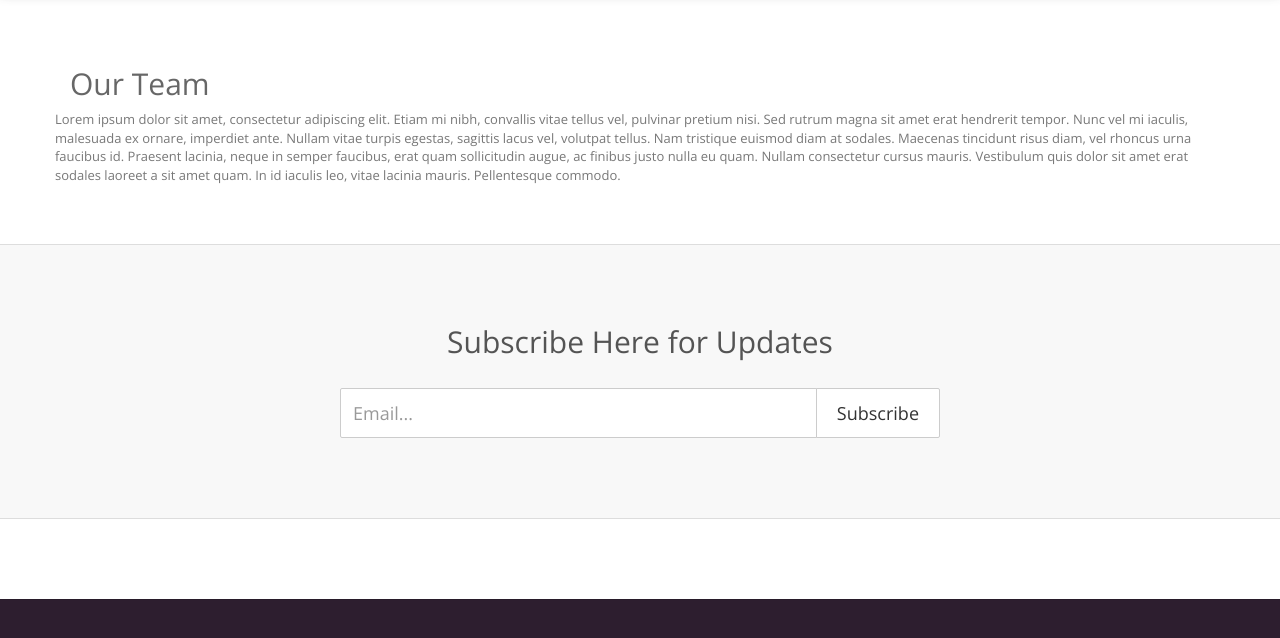
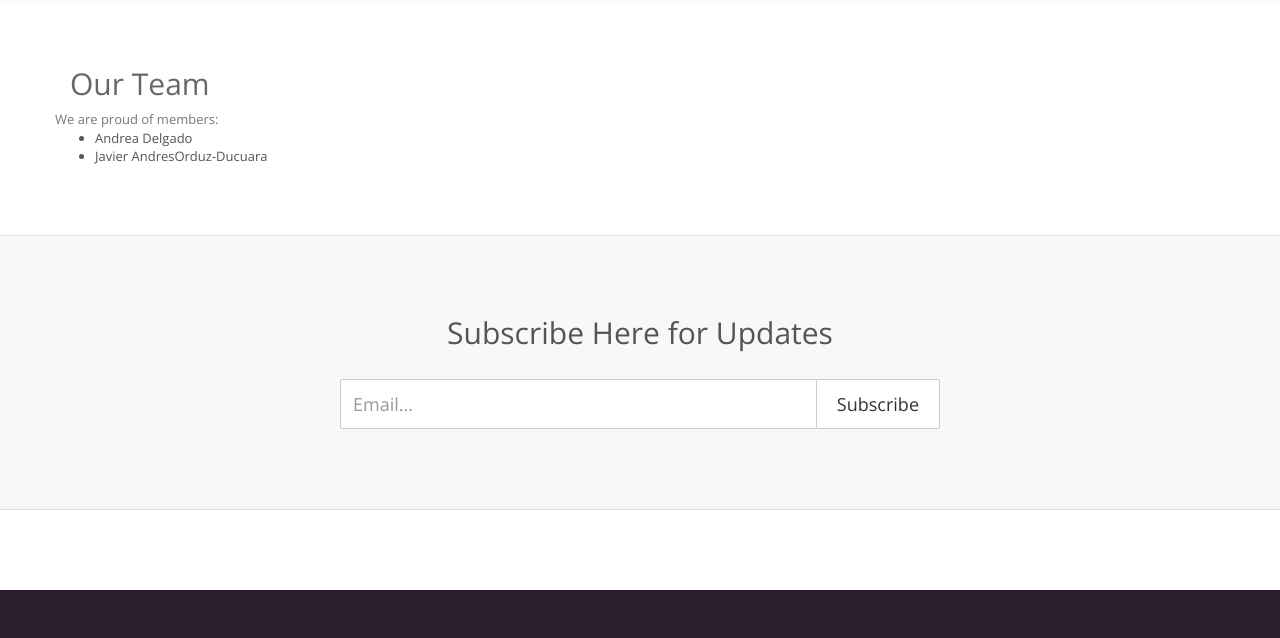
Before and after one commit to QMexico/qmexico.github.io, a plain HTML site: page team.html in a window 1280 px wide. Shown: the part 84-722 px from the top of the page. Drawn offline with nearby package versions, Linux system fonts and the light colour scheme.

Commit message:
update 2

```diff
--- a/team.html
+++ b/team.html
@@ -64,7 +64,17 @@
 					</div>
 					<div class="row">
 						<p>
-						Lorem ipsum dolor sit amet, consectetur adipiscing elit. Etiam mi nibh, convallis vitae tellus vel, pulvinar pretium nisi. Sed rutrum magna sit amet erat hendrerit tempor. Nunc vel mi iaculis, malesuada ex ornare, imperdiet ante. Nullam vitae turpis egestas, sagittis lacus vel, volutpat tellus. Nam tristique euismod diam at sodales. Maecenas tincidunt risus diam, vel rhoncus urna faucibus id. Praesent lacinia, neque in semper faucibus, erat quam sollicitudin augue, ac finibus justo nulla eu quam. Nullam consectetur cursus mauris. Vestibulum quis dolor sit amet erat sodales laoreet a sit amet quam. In id iaculis leo, vitae lacinia mauris. Pellentesque commodo.
+
+We are proud of members:
+ <ul>
+  <li>Andrea Delgado</li>
+
+
+  <li>Javier AndresOrduz-Ducuara</li>
+
+</ul>
+
+
 						</p>
 					</div>
 				</div>
```
Also changed, not shown: 1 other file.
